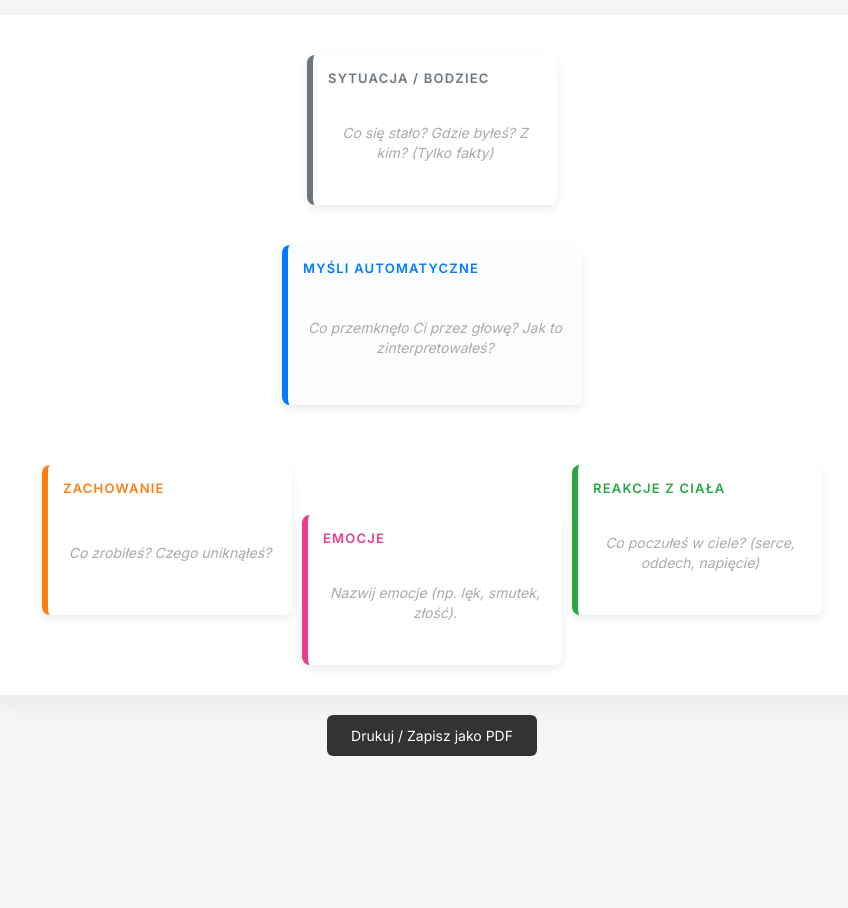
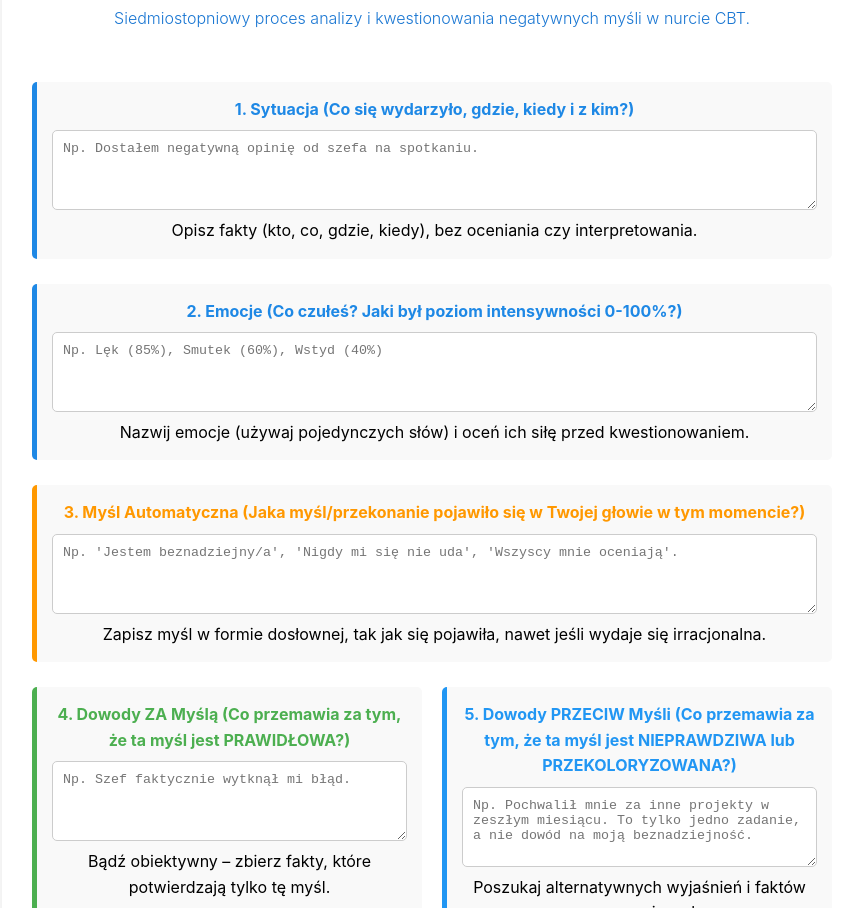
Before and after one commit to psychodem-lab/about, a plain HTML site: page biblioteka/terapeutyczne/abc.html in a window 1280 px wide. Shown: the part 240-1148 px from the top of the page, without its empty margins (208-1056 px from the left). Before the commit the page ends 1016 px from the top, so only its background shows below. Drawn offline with Linux system fonts and the light colour scheme; files whose address does not match are found by name.

Commit message:
Update abc.html

```diff
--- a/biblioteka/terapeutyczne/abc.html
+++ b/biblioteka/terapeutyczne/abc.html
@@ -3,29 +3,28 @@
 <head>
     <meta charset="UTF-8">
     <meta name="viewport" content="width=device-width, initial-scale=1.0">
-    <title>Model 5 Obszarów (CBT) - Responsywny</title>
+    <title>Tabela Myśli Automatycznych</title>
+
     <style>
-        @import url('https://fonts.googleapis.com/css2?family=Inter:wght@400;600&display=swap');
-
-        :root {
-            --col-situation: #6c757d; /* Szary */
-            --col-thoughts: #007bff;  /* Niebieski */
-            --col-emotions: #e83e8c;  /* Różowy */
-            --col-body: #28a745;      /* Zielony */
-            --col-behavior: #fd7e14;  /* Pomarańczowy */
-            --bg-color: #f4f6f8;
+        /* Styl bazowy */
+        body {
+            font-family: 'Inter', sans-serif;
+            line-height: 1.6;
+            margin: 20px;
+            background-color: #FAFAFA
+            color: #1a237e; /* Głęboki granat, kontrastowy i czytelny */
         }
 
-        body {
-            font-family: 'Inter', sans-serif;
-            background-color: var(--bg-color);
-            margin: 0;
-            padding: 20px;
-            display: flex;
-            flex-direction: column;
-            align-items: center;
-            min-height: 100vh;
+        .container {
+            max-width: 800px;
+            margin: 0 auto;
+            background-color: #ffffff;
+            padding: 30px;
+            border-radius: 15px;
+            box-shadow: 0 8px 16px rgba(0, 0, 0, 0.1);
+            margin-bottom: 40px;
         }
+
           .logo-wrapper {
             text-align: center;
             margin-bottom: 20px;
@@ -44,161 +43,165 @@
         }
 
 
-        header {
+        h1 {
+            color: #0d47a1; /* Głęboki, wyraźny niebieski */
             text-align: center;
-            margin-bottom: 20px;
-            color: #333;
+            margin-bottom: 10px;
         }
 
-        h1 { margin: 0; font-size: 24px; }
-        p.subtitle { margin: 5px 0 0; color: #666; font-size: 14px; }
-
-        /* --- DEKLARACJA STYLÓW DLA DESKTOPU (Default) --- */
-
-        .diagram-wrapper {
-            position: relative;
-            width: 900px;
-            height: 680px;
-            background: white;
-            border-radius: 20px;
-            box-shadow: 0 10px 25px rgba(0,0,0,0.05);
-            /* Ustawienie domyślne dla desktopu */
+        .subtitle {
+            text-align: center;
+            color: #1976d2; /* Średnio-ciemny niebieski */
+            margin-bottom: 30px;
+            font-weight: 300;
         }
 
-        .card {
-            position: absolute; /* Domyślne dla desktopu */
-            width: 250px;
-            height: 150px;
-            background: #fff;
-            border-left: 6px solid #ccc;
-            border-radius: 8px;
+        /* --- NAWIGACJA --- */
+        .nav-bar {
+            text-align: center;
+            margin-bottom: 30px;
             padding: 15px;
-            box-sizing: border-box;
-            box-shadow: 0 4px 10px rgba(0,0,0,0.08);
-            display: flex;
-            flex-direction: column;
-            transition: transform 0.2s, box-shadow 0.2s;
-            z-index: 10;
+            border-bottom: 2px solid #90caf9;
+            background-color: #bbdefb;
+            border-radius: 10px;
+        }
+        .nav-link {
+            text-decoration: none;
+            color: #0d47a1;
+            font-weight: bold;
+            padding: 10px 20px;
+            border-radius: 20px;
+            background-color: #e3f2fd;
+            transition: background-color 0.3s;
+        }
+        .nav-link:hover {
+            background-color: #90caf9;
+            color: #1a237e;
         }
 
-        .card:hover, .card:focus-within {
-            transform: translateY(-3px);
-            box-shadow: 0 12px 20px rgba(0,0,0,0.15);
-            z-index: 20;
+        /* --- STYLIZE DLA KWestionariusza Myśli Automatycznych (KMA) --- */
+        .kma-section {
+            padding-top: 20px;
         }
 
-        .card h3 {
-            margin: 0 0 10px 0;
-            font-size: 13px;
-            text-transform: uppercase;
-            letter-spacing: 1.2px;
-            font-weight: 700;
-            pointer-events: none;
+        .kma-header {
+            color: #0d47a1;
+            text-align: center;
+            margin-bottom: 25px;
+            border-bottom: 2px solid #ccc;
+            padding-bottom: 10px;
         }
 
-        .card-content {
-            flex-grow: 1;
-            outline: none;
-            font-size: 14px;
-            color: #333;
-            overflow: hidden;
-            display: flex;
-            align-items: center;
-            justify-content: center;
-            text-align: center;
-            line-height: 1.4;
+        .form-section {
+            margin-bottom: 25px;
+            padding: 15px;
+            border-left: 5px solid #1e88e5; /* Wizualne wyróżnienie sekcji */
+            background-color: #f9f9f9;
+            border-radius: 5px;
         }
 
-        .card-content[data-placeholder]:empty:before {
-            content: attr(data-placeholder);
-            color: #aaa;
-            font-style: italic;
-            pointer-events: none;
+        .form-section label {
+            display: block;
+            font-weight: bold;
+            margin-bottom: 8px;
+            color: #1e88e5;
         }
 
-        /* --- POZYCJONOWANIE DESKTOP --- */
-        .card-situation { top: 40px; left: 50%; transform: translateX(-50%); border-color: var(--col-situation); }
-        .card-situation h3 { color: var(--col-situation); }
-
-        .card-thoughts { top: 230px; left: 50%; transform: translateX(-50%); width: 300px; height: 160px; border-color: var(--col-thoughts); background-color: #fbfdff; }
-        .card-thoughts h3 { color: var(--col-thoughts); }
-
-        .card-behavior { top: 450px; left: 60px; border-color: var(--col-behavior); }
-        .card-behavior h3 { color: var(--col-behavior); }
-
-        .card-body { top: 450px; right: 60px; border-color: var(--col-body); }
-        .card-body h3 { color: var(--col-body); }
-
-        .card-emotions { top: 500px; left: 50%; transform: translateX(-50%); border-color: var(--col-emotions); width: 260px; }
-        .card-emotions h3 { color: var(--col-emotions); }
-
-        .actions { margin-top: 20px; }
-        button {
-            background-color: #333;
-            color: white;
-            border: none;
-            padding: 12px 24px;
-            border-radius: 6px;
-            cursor: pointer;
-            font-size: 14px;
-            font-family: inherit;
-            transition: background 0.3s;
-        }
-        button:hover { background-color: #555; }
-
-        @media print {
-            body { background: white; padding: 0; }
-            .diagram-wrapper { box-shadow: none; border: 1px solid #ddd; height: auto; padding-bottom: 50px;}
-            .actions, header p { display: none; }
+        .form-section textarea {
+            width: 100%;
+            padding: 10px;
+            border: 1px solid #ccc;
+            border-radius: 5px;
+            box-sizing: border-box;
+            resize: vertical;
+            min-height: 80px;
         }
 
-        /* --- MEDIA QUERY DLA URZĄDZEŃ MOBILNYCH (max-width: 768px) --- */
-        @media screen and (max-width: 768px) {
-
-            body { padding: 10px; }
-            header { margin-bottom: 10px; }
-
-            /* 1. Kontener (Przygotowanie do Stackingu) */
-            .diagram-wrapper {
-                width: 100%; /* Pełna szerokość */
-                min-height: auto;
-                height: auto !important; /* Usuń stałą wysokość */
-                box-shadow: none;
-                background: none;
-                padding: 0;
-
-                /* Użyj Flexbox do ułożenia kart w stos */
-                display: flex;
-                flex-direction: column;
-                align-items: center;
-                gap: 15px; /* Odstępy między kartami */
+        .kma-steps {
+            display: grid;
+            grid-template-columns: 1fr 1fr;
+            gap: 20px;
         }
 
-            /* 2. Karty (Zmiana Pozycjonowania i Rozmiaru) */
-            .card {
-                position: static !important; /* KLUCZOWE: zablokuj pozycjonowanie absolutne */
-                width: 95% !important; /* Prawie pełna szerokość wewnątrz kontenera */
-                margin: 0;
-                transform: none !important; /* Usuń wszystkie transformacje */
-                min-height: 100px; /* Minimalna wysokość, by zawartość była widoczna */
-                height: auto; /* Wysokość dopasowuje się do treści */
-                box-shadow: 0 4px 8px rgba(0,0,0,0.1); /* Delikatniejszy cień */
-                border-radius: 12px;
-                padding: 15px;
+        /* Wyróżnienie Myśli Automatycznej */
+        .thought-section {
+            border-left-color: #ff9800; /* Pomarańczowy dla kluczowej myśli */
+        }
+        .thought-section label {
+            color: #ff9800 !important;
         }
 
-            /* 3. Usuwamy transformacje z hovera na mobile, żeby uniknąć błędów */
-            .card:hover, .card:focus-within {
-                transform: none;
+        /* Wyróżnienie Dowodów ZA i PRZECIW */
+        .evidence-for { border-left-color: #4caf50; }
+        .evidence-for label { color: #4caf50 !important; }
+
+        .evidence-against { border-left-color: #2196f3; }
+        .evidence-against label { color: #2196f3 !important; }
+
+        /* Wyróżnienie Myśli Alternatywnej */
+        .alternative-thought { border-left-color: #9c27b0; }
+        .alternative-thought label { color: #9c27b0 !important; }
+
+
+        /* Przyciski Akcji (Kwestionariusz) */
+        .action-buttons {
+            text-align: center;
+            margin-top: 30px;
         }
 
-            /* 4. Resetujemy style szerokości/kolorów specyficzne dla pozycji desktopowej */
-            .card-thoughts, .card-emotions {
-                width: 95% !important; /* Zapewnienie pełnej szerokości */
-                left: auto !important;
-                right: auto !important;
+        .action-buttons button {
+            padding: 12px 25px;
+            margin: 0 10px;
+            border: none;
+            border-radius: 25px;
+            cursor: pointer;
+            font-weight: bold;
+            transition: background-color 0.3s;
         }
 
+        .print-btn {
+            background-color: #4caf50; /* Zielony */
+            color: white;
+        }
+
+        .print-btn:hover {
+            background-color: #43a047;
+        }
+
+        .clear-btn {
+            background-color: #e53935; /* Czerwony */
+            color: white;
+        }
+
+        .clear-btn:hover {
+            background-color: #d32f2f;
+        }
+
+        /* Media Query dla responsywności */
+        @media (max-width: 650px) {
+            .kma-steps {
+                grid-template-columns: 1fr;
+            }
+        }
+
+        /* Media Print (zintegrowane) */
+        @media print {
+            .nav-bar { display: none; }
+            body { background-color: white !important; color: black !important; }
+            .container { box-shadow: none; margin: 0; padding: 0; }
+            h1, .subtitle, .kma-header { color: black !important; }
+
+            /* Ukryj przyciski */
+            .action-buttons { display: none; }
+            .form-section {
+                border-left: 2px solid #ccc;
+                background-color: white;
+                padding: 5px 0;
+            }
+            textarea {
+                border: 1px dashed #aaa;
+                background-color: #fff;
+            }
         }
     </style>
 </head>
@@ -206,86 +209,75 @@
      <div class="logo-wrapper">
             <a href="index.html" title="Powrót do strony głównej">
                 <img src="logo.png" alt="Psychodem">
-            </a></div>
-    <header>
-        <h1>Model 5 Obszarów (CBT)</h1>
-        <p class="subtitle">Wypełnij, aby zrozumieć powiązania między sytuacją a Twoimi reakcjami.</p>
-    </header>
- <div class="nav-bar">
-            <a href="index.html" class="nav-link">Strona główna</a>
-        </div> <br>
-    <div class="diagram-wrapper">
+            </a>
+    <div class="container">
+        <h1>Tabela Myśli Automatycznych</h1>
+        <p class="subtitle">Siedmiostopniowy proces analizy i kwestionowania negatywnych myśli w nurcie CBT.</p>
 
-        <div class="card card-situation">
-            <h3>Sytuacja / Bodziec</h3>
-            <div class="card-content" contenteditable="true" data-placeholder="Co się stało? Gdzie byłeś? Z kim? (Tylko fakty)"></div>
+        <!-- KWestionariusz MYŚLI AUTOMATYCZNYCH (Formularz) -->
+        <div class="kma-section">
+            <form id="kmaForm" onsubmit="return false;">
+
+                <!-- KROK 1: SYTUACJA I EMOCJE -->
+                <div class="form-section">
+                    <label for="situation">1. Sytuacja (Co się wydarzyło, gdzie, kiedy i z kim?)</label>
+                    <textarea id="situation" placeholder="Np. Dostałem negatywną opinię od szefa na spotkaniu."></textarea>
+                    <div class="description">Opisz fakty (kto, co, gdzie, kiedy), bez oceniania czy interpretowania.</div>
                 </div>
 
-        <div class="card card-thoughts">
-            <h3>Myśli Automatyczne</h3>
-            <div class="card-content" contenteditable="true" data-placeholder="Co przemknęło Ci przez głowę? Jak to zinterpretowałeś?"></div>
+                <div class="form-section">
+                    <label for="emotions">2. Emocje (Co czułeś? Jaki był poziom intensywności 0-100%?)</label>
+                    <textarea id="emotions" placeholder="Np. Lęk (85%), Smutek (60%), Wstyd (40%)"></textarea>
+                    <div class="description">Nazwij emocje (używaj pojedynczych słów) i oceń ich siłę przed kwestionowaniem.</div>
                 </div>
 
-        <div class="card card-behavior">
-            <h3>Zachowanie</h3>
-            <div class="card-content" contenteditable="true" data-placeholder="Co zrobiłeś? Czego uniknąłeś?"></div>
+                <!-- KROK 2: MYŚL AUTOMATYCZNA -->
+                <div class="form-section thought-section">
+                    <label for="automatic-thought">3. Myśl Automatyczna (Jaka myśl/przekonanie pojawiło się w Twojej głowie w tym momencie?)</label>
+                    <textarea id="automatic-thought" placeholder="Np. 'Jestem beznadziejny/a', 'Nigdy mi się nie uda', 'Wszyscy mnie oceniają'."></textarea>
+                    <div class="description">Zapisz myśl w formie dosłownej, tak jak się pojawiła, nawet jeśli wydaje się irracjonalna.</div>
                 </div>
 
-        <div class="card card-body">
-            <h3>Reakcje z Ciała</h3>
-            <div class="card-content" contenteditable="true" data-placeholder="Co poczułeś w ciele? (serce, oddech, napięcie)"></div>
+                <!-- KROK 3: KWestionowanie Myśli -->
+                <div class="kma-steps">
+                    <div class="form-section evidence-for">
+                        <label for="evidence-for">4. Dowody ZA Myślą (Co przemawia za tym, że ta myśl jest PRAWIDŁOWA?)</label>
+                        <textarea id="evidence-for" placeholder="Np. Szef faktycznie wytknął mi błąd."></textarea>
+                        <div class="description">Bądź obiektywny – zbierz fakty, które potwierdzają tylko tę myśl.</div>
                     </div>
 
-        <div class="card card-emotions">
-            <h3>Emocje</h3>
-            <div class="card-content" contenteditable="true" data-placeholder="Nazwij emocje (np. lęk, smutek, złość)."></div>
+                    <div class="form-section evidence-against">
+                        <label for="evidence-against">5. Dowody PRZECIW Myśli (Co przemawia za tym, że ta myśl jest NIEPRAWDZIWA lub PRZEKOLORYZOWANA?)</label>
+                        <textarea id="evidence-against" placeholder="Np. Pochwalił mnie za inne projekty w zeszłym miesiącu. To tylko jedno zadanie, a nie dowód na moją beznadziejność."></textarea>
+                        <div class="description">Poszukaj alternatywnych wyjaśnień i faktów zaprzeczających.</div>
+                    </div>
+                </div>
+
+                <!-- KROK 4: NOWA PERSPEKTYWA -->
+                <div class="form-section alternative-thought">
+                    <label for="alternative-thought">6. Myśl Alternatywna/Realistyczna (Jaka jest bardziej zrównoważona i pomocna perspektywa?)</label>
+                    <textarea id="alternative-thought" placeholder="Np. 'Popełniłem/am błąd w tym zadaniu. Błędy się zdarzają i uczę się na nich. Mogę to naprawić.'"></textarea>
+                    <div class="description">Przeformułuj myśl na bardziej realistyczną, uwzględniającą wszystkie dowody.</div>
+                </div>
+
+                <div class="form-section">
+                    <label for="re-rate-emotions">7. Ponowna Ocena Emocji (Jaki jest poziom intensywności emocji TERAZ? 0-100%?)</label>
+                    <textarea id="re-rate-emotions" placeholder="Np. Lęk (20%), Smutek (10%)"></textarea>
+                    <div class="description">Porównaj obecną intensywność emocji z intensywnością początkową.</div>
+                </div>
+
+                <!-- PRZYCISKI AKCJI -->
+                <div class="action-buttons">
+                    <button class="print-btn" onclick="window.print()">🖨️ Drukuj / Zapisz jako PDF</button>
+                    <button class="clear-btn" type="reset">🗑️ Wyczyść Kwestionariusz</button>
+                </div>
+            </form>
+
+            <p class="description" style="text-align: center; margin-top: 20px;">
+                **Uwaga:** Dane wpisane w ten formularz są bezpieczne (nie są wysyłane). Pamiętaj, aby wydrukować zapis!
+            </p>
         </div>
 
     </div>
-
-    <div class="actions">
-        <button onclick="window.print()">Drukuj / Zapisz jako PDF</button>
-    </div>
-
-    <script>
-        // --- Skrypt dopasowujący rozmiar tekstu ---
-        const contents = document.querySelectorAll('.card-content');
-
-        contents.forEach(el => {
-            const adjustFont = () => {
-                let size = 14;
-                el.style.fontSize = size + 'px';
-
-                // Zmniejszaj tekst jeśli nie mieści się w pudełku
-                while (el.scrollHeight > el.clientHeight && size > 9) {
-                    size--;
-                    el.style.fontSize = size + 'px';
-                }
-            };
-
-            el.addEventListener('input', adjustFont);
-
-            // Obsługa wklejania (czyszczenie formatowania)
-            el.addEventListener('paste', (e) => {
-                e.preventDefault();
-                const text = (e.clipboardData || window.clipboardData).getData('text');
-                document.execCommand("insertHTML", false, text);
-                adjustFont();
-            });
-
-            // Initial adjustment (ważne przy responsywności)
-            adjustFont();
-        });
-
-        // Ponowne dopasowanie przy zmianie orientacji/rozmiaru okna
-        window.addEventListener('resize', () => {
-             contents.forEach(el => {
-                el.style.fontSize = '14px'; // Reset przed ponownym obliczeniem
-                const event = new Event('input');
-                el.dispatchEvent(event);
-            });
-        });
-    </script>
-
 </body>
 </html>
```
Lines whose indentation alone changed are shown as unchanged.
